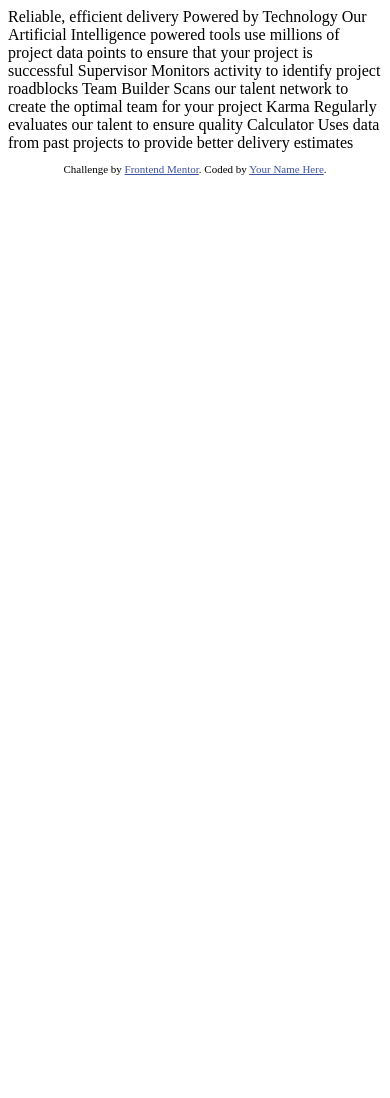
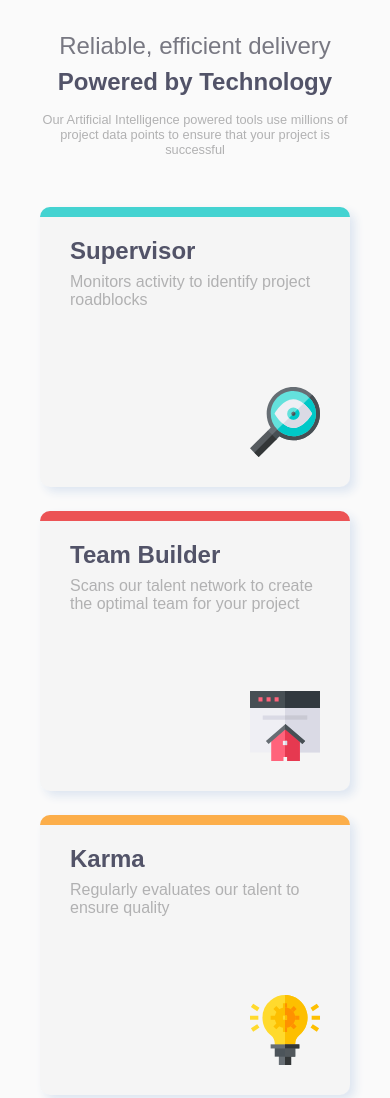
Before and after one commit to MrKB03-creator/four-card-feature-section-master, a plain HTML site: page index.html in a window 390 px wide. Shown: the top 1098 px of the page. Before the commit the page ends 844 px from the top, so only its background shows below. Drawn offline with Linux system fonts and the light colour scheme.

Commit message:
Responsive website

```diff
--- a/index.html
+++ b/index.html
@@ -2,38 +2,46 @@
 <html lang="en">
 <head>
   <meta charset="UTF-8">
-  <meta name="viewport" content="width=device-width, initial-scale=1.0"> <!-- displays site properly based on user's device -->
-
+  <meta name="viewport" content="width=device-width, initial-scale=1.0">
   <link rel="icon" type="image/png" sizes="32x32" href="./images/favicon-32x32.png">
-
+  <link rel="stylesheet" href="./styles.css">
   <title>Frontend Mentor | Four card feature section</title>
 
-  <!-- Feel free to remove these styles or customise in your own stylesheet 👍 -->
-  <style>
-    .attribution { font-size: 11px; text-align: center; }
-    .attribution a { color: hsl(228, 45%, 44%); }
-  </style>
 </head>
 <body>
-
-  Reliable, efficient delivery
-  Powered by Technology
-
-  Our Artificial Intelligence powered tools use millions of project data points
-  to ensure that your project is successful
-
-  Supervisor
-  Monitors activity to identify project roadblocks
-
-  Team Builder
-  Scans our talent network to create the optimal team for your project
-
-  Karma
-  Regularly evaluates our talent to ensure quality
-
-  Calculator
-  Uses data from past projects to provide better delivery estimates
-
+  <header>
+    <h1>Reliable, efficient delivery</h1>
+    <h2>Powered by Technology</h2>
+    <p>Our Artificial Intelligence powered tools use millions of project data points to ensure that your project is successful</p>
+  </header>
+  <main>
+    <div class="cards__container">
+      <div class="cards card_1">
+       <div class="card-line_1"></div>
+      <h3>Supervisor</h3>
+      <p>Monitors activity to identify project roadblocks</p>
+        <img src="./images/icon-supervisor.svg" alt="Supervisor icon" class="cards_img">
+    </div>
+    <div class="cards card_2">
+      <div class="card-line_2"></div>
+      <h3>Team Builder</h3>
+      <p>Scans our talent network to create the optimal team for your project</p>
+      <img src="./images/icon-team-builder.svg" alt="Team Builder icon" class="cards_img">
+    </div>
+    <div class="cards card_3">
+      <div class="card-line_3"></div>
+      <h3>Karma</h3>
+      <p>Regularly evaluates our talent to ensure quality</p>
+      <img src="./images/icon-karma.svg" alt="Karma icon" class="cards_img">
+    </div>
+    <div class="cards card_4">
+      <div class="card-line_4"></div>
+      <h3>Calculator</h3>
+      <p>Uses data from past projects to provide better delivery estimates</p>
+      <img src="./images/icon-calculator.svg" alt="Calculator icon" class="cards_img">
+    </div>
+   </div>
+  </main>
 
   <footer>
     <p class="attribution">
--- /dev/null
+++ b/styles.css
@@ -0,0 +1,289 @@
+/*Main Styles*/
+* {
+  font-family: "Kumbh Sans", sans-serif;
+  background-color: #fafafa;
+  margin: 0;
+  padding: 0;
+}
+
+body {
+  display: flex;
+  flex-direction: column;
+  justify-content: center;
+  align-items: center;
+  min-height: 100vh;
+}
+
+/*Header*/
+header {
+  display: flex;
+  flex-direction: column;
+  justify-content: space-between;
+  align-items: center;
+  padding-top: 2rem ;
+  gap: 0.5rem;
+}
+
+header h1 {
+  font-size: 2rem;
+  color: #787882;
+  font-weight: 300;
+}
+
+header h2 {
+  font-size: 2rem;
+  color: #525368;
+  font-weight: 700;
+}
+
+header p {
+  margin-top: 0.5rem;
+  font-size: 1rem;
+  color: #b1b1b2;
+  font-weight: 400;
+  width: 60%;
+  text-align: center;
+}
+
+/*Cards*/
+
+main {
+  margin: 100px 160px;
+}
+
+.cards__container {
+  display: grid;
+  grid-template-columns: repeat(3, 1fr);
+  grid-template-rows: repeat(4, 1fr);
+  width: 100%;
+  height: auto;
+  gap: 1.5rem;
+}
+
+/*Grid Position*/
+.card_1 {
+  grid-column: 1 / span 1;
+  grid-row: 2 / span 2;
+}
+
+.card_2 {
+  grid-column: 2 / span 1;
+  grid-row: 1 / span 2;
+}
+
+.card_3 {
+  grid-column: 2 / span 1;
+  grid-row: 3 / span 2;
+}
+
+.card_4 {
+  grid-column: 3 / span 1;
+  grid-row: 2 / span 2;
+}
+
+/*Cards Styles*/
+
+.cards {
+  position: relative;
+  width: 320px;
+  height: 220px;
+  border-radius: 10px;
+  display: flex;
+  padding: 30px;
+  flex-direction: column;
+  background-color: #f5f5f5;
+  box-shadow: 5px 5px 10px #dee6f1;
+}
+
+.cards h3 {
+  font-size: 1.5rem;
+  color: #525368;
+  font-weight: 700;
+  background-color: transparent;
+}
+
+.cards p {
+  margin-top: 0.5rem;
+  font-size: 1rem;
+  color: #b1b1b2;
+  font-weight: 400;
+  background-color: transparent;
+}
+
+.cards_img {
+  width: 70px;
+  height: 70px;
+  background-color: transparent;
+  position: absolute;
+  bottom: 30px;
+  right: 30px;
+}
+
+/*Line cards color*/
+.card-line_1 {
+  position: absolute;
+  top: 0;
+  left: 0;
+  background-color: #44d3d1;
+
+  width: 100%;
+  height: 10px;
+  border-radius: 10px 10px 0 0;
+}
+
+.card-line_2 {
+  background-color: #ec5355;
+  position: absolute;
+  top: 0;
+  left: 0;
+  width: 100%;
+  height: 10px;
+  border-radius: 10px 10px 0 0;
+}
+
+.card-line_3 {
+  background-color: #fcae4a;
+  position: absolute;
+  top: 0;
+  left: 0;
+  width: 100%;
+  height: 10px;
+  border-radius: 10px 10px 0 0;
+}
+
+.card-line_4 {
+  background-color: #539ef0;
+  position: absolute;
+  top: 0;
+  left: 0;
+  width: 100%;
+  height: 10px;
+  border-radius: 10px 10px 0 0;
+}
+
+/*Footer*/
+.attribution {
+  font-size: 11px;
+  text-align: center;
+}
+.attribution a {
+  color: hsl(228, 45%, 44%);
+}
+
+
+/*Responsive Media Queries*/
+
+@media only screen and (max-width: 1040px) {
+
+    main {
+        margin: 50px 80px;
+      }
+
+    .cards {
+        width: auto;
+        height: 220px;
+      }
+}
+
+
+
+@media only screen and (max-width: 800px) {
+    header h1 {
+        font-size: 1.5rem;
+      }
+
+      header h2 {
+        font-size: 1.5rem;
+      }
+
+    header p {
+        width: 80%;
+      }
+
+    main {
+        margin: 50px 40px;
+      }
+
+    .cards {
+        width: auto;
+        height: 220px;
+      }
+
+      .cards__container {
+        grid-template-columns: repeat(1, 1fr);
+        grid-template-rows: repeat(1, 1fr);
+        width: 100%;
+        height: auto;
+        gap: 1.5rem;
+      }
+
+      /*Grid Position*/
+      .card_1 {
+        grid-column: 1 / span 1;
+        grid-row: 1 / span 1;
+      }
+
+      .card_2 {
+        grid-column: 1 / span 1;
+        grid-row: 2 / span 1;
+      }
+
+      .card_3 {
+        grid-column: 1 / span 1;
+        grid-row: 3 / span 1;
+      }
+
+      .card_4 {
+        grid-column: 1 / span 1;
+        grid-row: 4 / span 1;
+      }
+}
+
+@media only screen and (max-width: 400px) {
+    header h1 {
+        font-size: 1.5rem;
+      }
+
+      header h2 {
+        font-size: 1.5rem;
+      }
+
+      header p {
+        font-size: 0.8rem;
+      }
+
+      .cards {
+        width: auto;
+        height: 220px;
+      }
+
+      .cards__container {
+        grid-template-columns: repeat(1, 1fr);
+        grid-template-rows: repeat(1, 1fr);
+        width: 100%;
+        height: auto;
+        gap: 1.5rem;
+      }
+
+      /*Grid Position*/
+      .card_1 {
+        grid-column: 1 / span 1;
+        grid-row: 1 / span 1;
+      }
+
+      .card_2 {
+        grid-column: 1 / span 1;
+        grid-row: 2 / span 1;
+      }
+
+      .card_3 {
+        grid-column: 1 / span 1;
+        grid-row: 3 / span 1;
+      }
+
+      .card_4 {
+        grid-column: 1 / span 1;
+        grid-row: 4 / span 1;
+      }
+
+}
```
